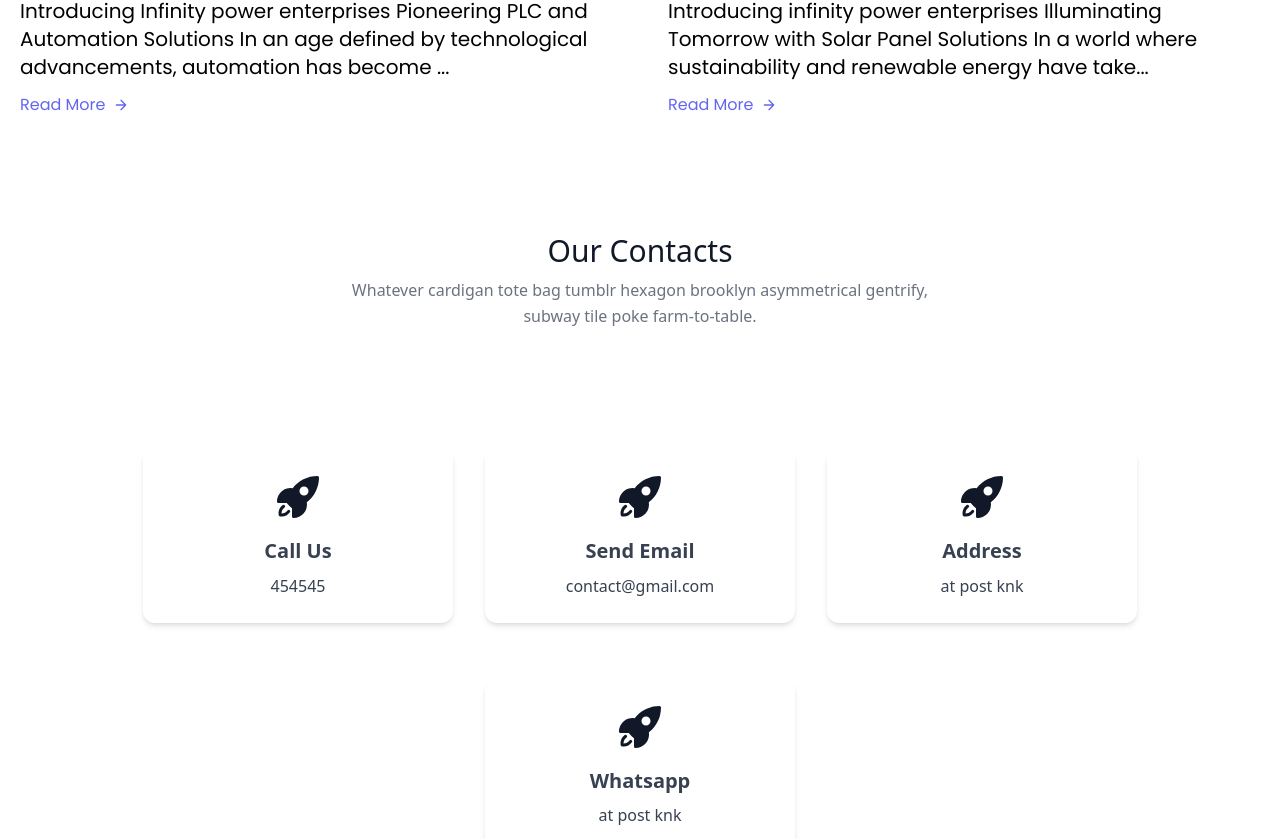
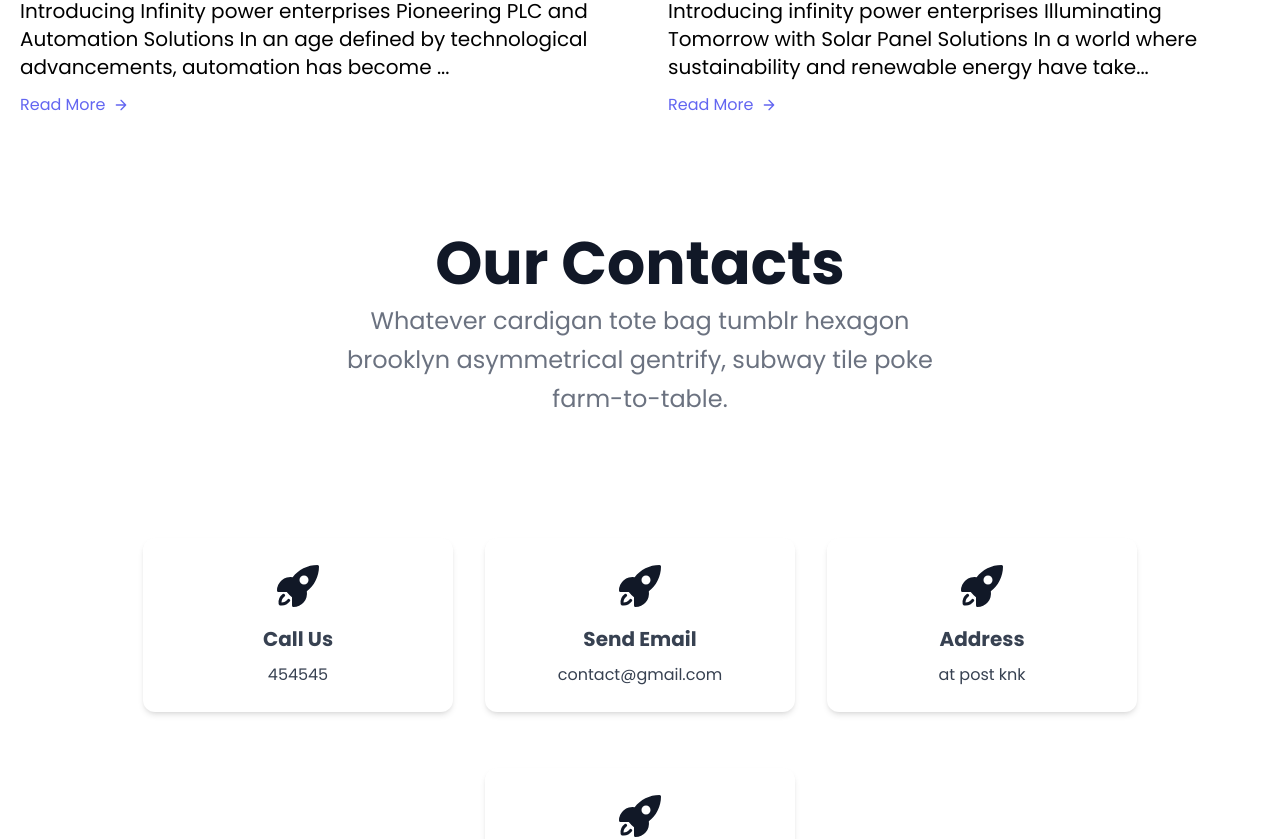
Before and after one commit to rohit-rambade/InfinityPowerEnterprises, a React (Vite) app: page / in a window 1280 px wide. Shown: the part 1827-2666 px from the top of the page. Built offline with nearby package versions, Linux system fonts and the light colour scheme.

Commit message:
changed bg-image & improved UI

```diff
--- a/src/App.jsx
+++ b/src/App.jsx
@@ -10,7 +10,7 @@
    <Hero/>
    <Services/>
    <Contact/>
-   <h1>test</h1>
+
    </>
   )
 }
--- a/src/components/Header.jsx
+++ b/src/components/Header.jsx
@@ -26,7 +26,7 @@
   ];
   return (
     <header className="font-poppins">
-      <nav className="bg-white border-gray-200 dark:bg-gray-900">
+      <nav className="bg-white border-gray-200 dark:bg-gray-900 ">
         <div className=" max-w-screen-xl flex flex-wrap items-center justify-between mx-auto p-4 ">
           <a
             href="https://flowbite.com/"
--- a/src/index.css
+++ b/src/index.css
@@ -2,3 +2,10 @@
 @tailwind base;
 @tailwind components;
 @tailwind utilities;
+
+
+@layer utilities {
+      .glow-text {
+        text-shadow: 0 0 50px yellow, 0 0 5px yellow, 0 0 100px yellow;
+      }
+    }
--- a/src/sections/Contact.jsx
+++ b/src/sections/Contact.jsx
@@ -28,13 +28,13 @@
 
 ]
   return (
-    <section class="text-gray-600 body-font">
+    <section class="text-gray-600 font-poppins">
       <div class="container px-5 py-24 mx-auto">
         <div class="flex flex-wrap w-full mb-20 flex-col items-center text-center">
-          <h1 class="sm:text-3xl text-2xl font-medium title-font mb-2 text-gray-900">
+          <h1 class="text-6xl font-bold mb-2 text-gray-900">
             Our Contacts
           </h1>
-          <p class="lg:w-1/2 w-full leading-relaxed text-gray-500">
+          <p class="lg:w-1/2 w-full leading-relaxed text-2xl text-gray-500">
             Whatever cardigan tote bag tumblr hexagon brooklyn asymmetrical
             gentrify, subway tile poke farm-to-table.
           </p>
@@ -62,10 +62,10 @@
                         <path d="M5.26 17.242a.75.75 0 10-.897-1.203 5.243 5.243 0 00-2.05 5.022.75.75 0 00.625.627 5.243 5.243 0 005.022-2.051.75.75 0 10-1.202-.897 3.744 3.744 0 01-3.008 1.51c0-1.23.592-2.323 1.51-3.008z"></path>
                       </svg>
                     </div>
-                    <h5 class="block mb-2 font-sans text-xl antialiased font-semibold leading-snug tracking-normal text-blue-gray-900">
+                    <h5 class="block mb-2 text-xl antialiased font-semibold leading-snug tracking-normal text-blue-gray-900">
                      {contact.name}
                     </h5>
-                    <p class="block font-sans text-base antialiased font-light leading-relaxed text-inherit">
+                    <p class="block text-base antialiased font-light leading-relaxed text-inherit">
                      {contact.desc}
                     </p>
 
--- a/src/sections/Hero.jsx
+++ b/src/sections/Hero.jsx
@@ -5,7 +5,7 @@
     <section className='font-poppins'>
 	<div className="bg-hero-section bg-center bg-cover">
 		<div className="container flex flex-col items-center px-4 py-16 pb-24 mx-auto lg:text-center lg:pb-56 md:py-32 md:px-10 lg:px-32 dark:text-gray-900 text-start lg">
-			<h1 className="text-6xl font-bold  sm:text-8xl xl:max-w-3xl  text-white">Infinity <span class="text-red-600">Power</span> Enterprices</h1>
+			<h1 className="text-6xl font-bold  sm:text-8xl xl:max-w-3xl  text-white ">Infinity <span class="glow-text">Power</span> Enterprices</h1>
 			<p className="mt-6 mb-8 text-xl sm:mb-12 xl:max-w-3xl text-white ">Welcome to Infinity Power Enterprises, powering possibilities since 2021. We specialize in a wide range of services, including MSEB tender management, LT and HT panel design, PLC SCADA solutions, automation, and solar panel installation. With a commitment to excellence and sustainability, we harness the power of innovation to meet your energy needs efficiently. Discover how we can empower your projects and businesses with our expertise in electrical and renewable energy solutions</p>
 			{/* <div className="flex flex-wrap justify-center">
 				<button type="button" className="px-8 py-3 m-2 text-lg font-semibold rounded dark:bg-gray-800 dark:text-gray-50">Get started</button>
--- a/tailwind.config.js
+++ b/tailwind.config.js
@@ -7,7 +7,7 @@
   theme: {
     extend: {
       backgroundImage:{
-        'hero-section': "url('src/assets/images/bg-galaxy.jpg')",
+        'hero-section': "url('./src/assets/images/bg-banner.jpg')",
       },
       fontFamily:{
         'poppins':['Poppins']
```
Also changed, not shown: src/assets/images/bg-banner.jpg (added), src/assets/images/bg-galaxy.jpg (deleted).
